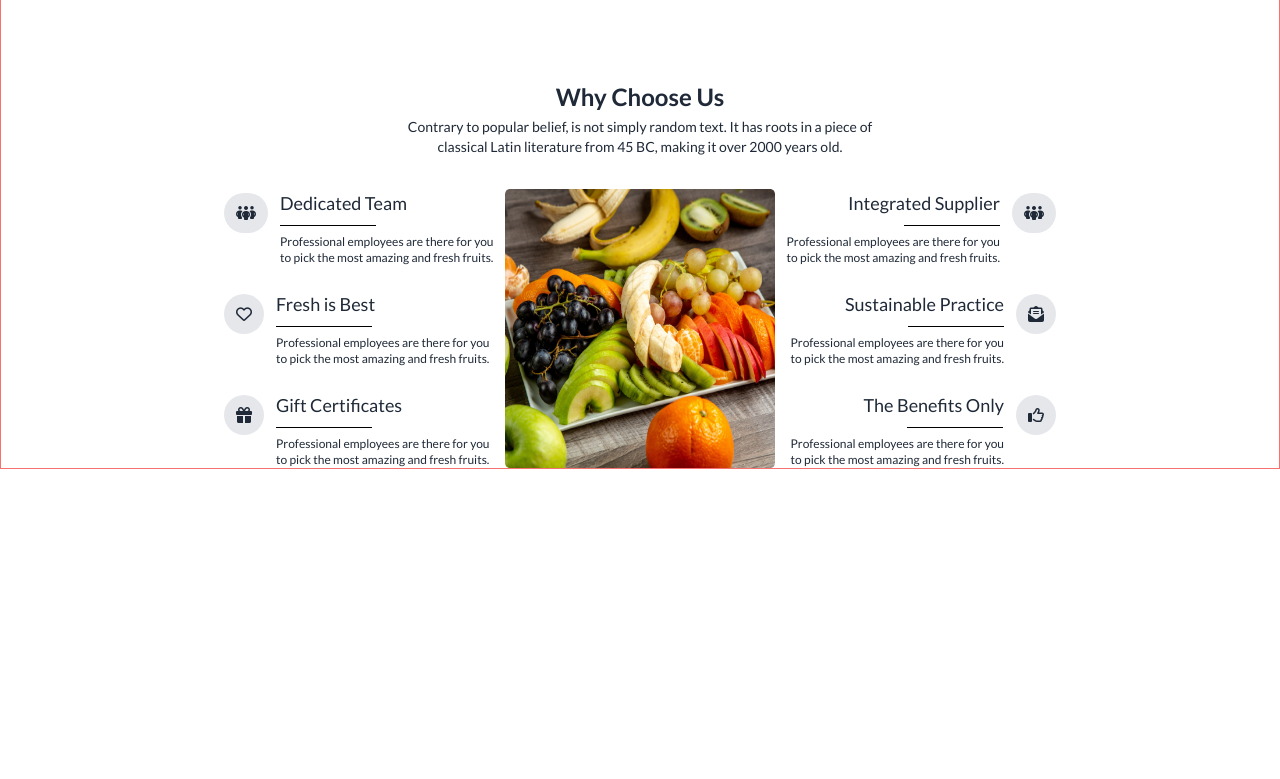
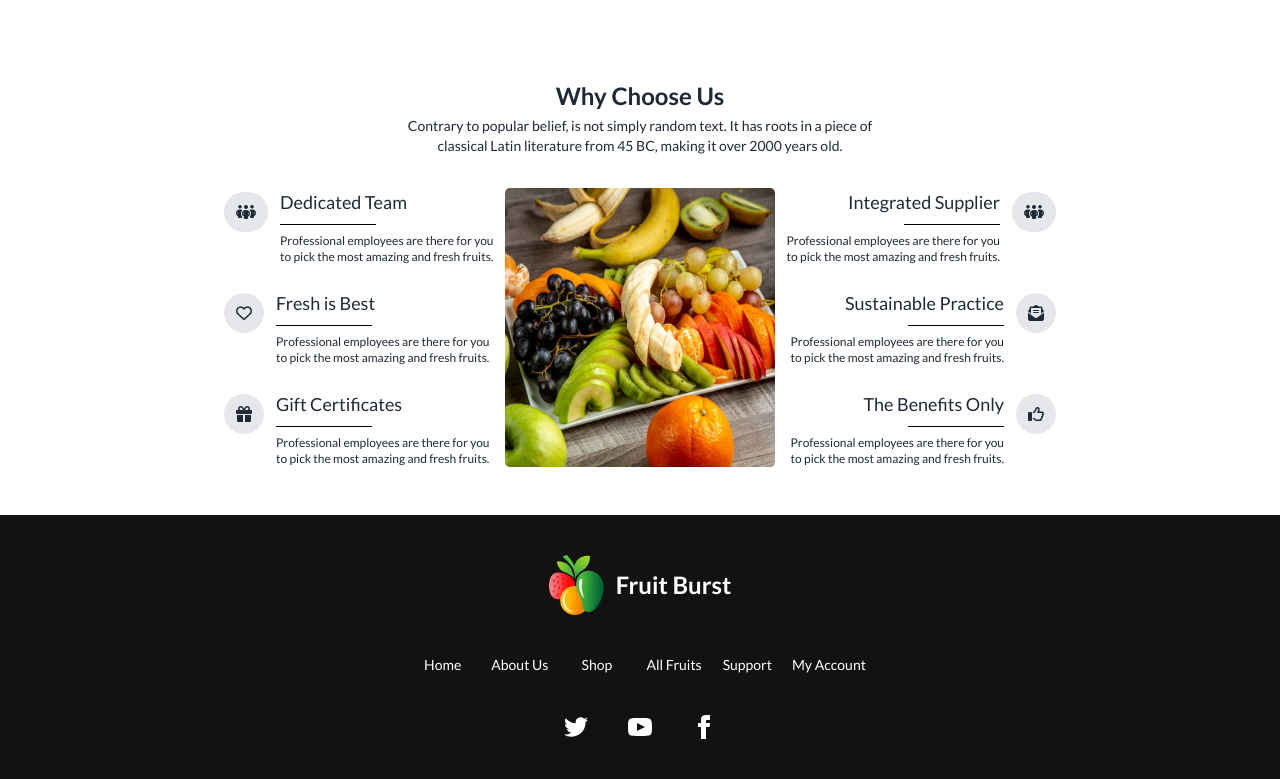
Before and after one commit to Jayed/assignment-3-JayedHossain, a plain HTML site: page index.html in a window 1280 px wide. Shown: the part 1600-2379 px from the top of the page. Before the commit the page ends 2069 px from the top, so only its background shows below. Drawn offline with nearby package versions, Linux system fonts and the light colour scheme.

Commit message:
final commit

```diff
--- a/index.html
+++ b/index.html
@@ -105,7 +105,7 @@
             <div id="slide2" class="carousel-item relative w-full">
               <div
                 class="hero w-full rounded-lg overflow-hidden"
-                style="background-image: url('./images/banner1.png')"
+                style="background-image: url('./images/banner2.png')"
               >
                 <div class="hero-overlay bg-opacity-50"></div>
                 <div
@@ -136,7 +136,7 @@
             <div id="slide3" class="carousel-item relative w-full">
               <div
                 class="hero w-full rounded-lg overflow-hidden"
-                style="background-image: url('./images/banner1.png')"
+                style="background-image: url('./images/banner3.png')"
               >
                 <div class="hero-overlay bg-opacity-50"></div>
                 <div
@@ -167,7 +167,7 @@
             <div id="slide4" class="carousel-item relative w-full">
               <div
                 class="hero w-full rounded-lg overflow-hidden"
-                style="background-image: url('./images/banner1.png')"
+                style="background-image: url('./images/banner4.png')"
               >
                 <div class="hero-overlay bg-opacity-50"></div>
                 <div
@@ -226,7 +226,7 @@
       </header>
     </div>
     <!-- Main section  -->
-    <main class="border border-red-400">
+    <main class="">
       <!-- deal-section  -->
       <div class="max-w-screen-lg mx-auto px-8 md:px-16 lg:px-24 py-5 mt-20">
         <div
@@ -519,7 +519,7 @@
                       <div class="card w-full bg-white">
                         <figure class="m-0 p-0">
                           <img
-                            src="./images/fruit6.png"
+                            src="./images/fruit7.png"
                             alt="Shoes"
                             class="rounded-xl"
                           />
@@ -859,7 +859,7 @@
                       <div class="card w-full bg-white">
                         <figure class="m-0 p-0">
                           <img
-                            src="./images/fruit6.png"
+                            src="./images/fruit9.png"
                             alt="Shoes"
                             class="rounded-xl"
                           />
@@ -1133,7 +1133,7 @@
       </div>
       <!-- meet section ends -->
       <!-- choose-us section  -->
-      <div class="max-w-screen-lg mx-auto px-8 md:px-16 lg:px-24 py-0">
+      <div class="max-w-screen-lg mx-auto px-8 md:px-16 lg:px-24 pb-12">
         <div class="mx-auto text-center max-w-lg">
           <h1 class="text-2xl font-bold mt-16">Why Choose Us</h1>
           <p class="text-sm font-light mt-1 mb-8">
@@ -1248,7 +1248,9 @@
                 </div>
               </div>
               <!-- card-3  -->
-              <div class="flex flex-row-reverse text-right">
+              <div
+                class="flex flex-col lg:flex-row-reverse lg:text-right text-center"
+              >
                 <div class="">
                   <i
                     class="fa-regular fa-thumbs-up bg-gray-200 p-3 mt-1 ml-3 rounded-full"
@@ -1256,7 +1258,7 @@
                 </div>
                 <div class="">
                   <h1 class="text-lg font-bond">The Benefits Only</h1>
-                  <div class="md:ml-24 lg:ml-32">
+                  <div class="flex justify-center lg:justify-end">
                     <p class="w-24 h-[1px] bg-black my-2"></p>
                   </div>
                   <p class="text-xs">
@@ -1271,6 +1273,79 @@
       </div>
       <!-- choose-us section end -->
     </main>
+
+    <!-- Footer section  -->
+    <footer class="bg-secondary-color">
+      <div class="footer footer-center p-10 text-base-content rounded">
+        <div class="gap-3 flex items-center text-white">
+          <img src="./images/logo.png" alt="" />
+          <span class="text-2xl font-bold">Fruit Burst</span>
+        </div>
+        <div
+          class="grid lg:grid-flow-col grid-cols-4 gap-5 font-lg font-medium text-white justify-center items-center"
+        >
+          <a class="link link-hover">Home</a>
+          <a class="link link-hover">About Us</a>
+          <a class="link link-hover">Shop</a>
+          <a class="link link-hover">All Fruits</a>
+          <!-- Second row container -->
+          <div class="flex justify-center col-span-4 lg:col-span-2 gap-5">
+            <a class="link link-hover">Support</a>
+            <a class="link link-hover">My Account</a>
+          </div>
+        </div>
+
+        <!-- <div class="grid lg:grid-flow-col grid-cols-4 gap-5 font-lg font-medium text-white justify-center items-center">
+          <a class="link link-hover">Home</a>
+          <a class="link link-hover">About Us</a>
+          <a class="link link-hover">Shop</a>
+          <a class="link link-hover">All Fruits</a>
+          <a class="link link-hover">Support</a>
+          <a class="link link-hover">My Account</a>
+        </div> -->
+        <div>
+          <div class="grid grid-flow-col gap-10 text-white">
+            <a
+              ><svg
+                xmlns="http://www.w3.org/2000/svg"
+                width="24"
+                height="24"
+                viewBox="0 0 24 24"
+                class="fill-current"
+              >
+                <path
+                  d="M24 4.557c-.883.392-1.832.656-2.828.775 1.017-.609 1.798-1.574 2.165-2.724-.951.564-2.005.974-3.127 1.195-.897-.957-2.178-1.555-3.594-1.555-3.179 0-5.515 2.966-4.797 6.045-4.091-.205-7.719-2.165-10.148-5.144-1.29 2.213-.669 5.108 1.523 6.574-.806-.026-1.566-.247-2.229-.616-.054 2.281 1.581 4.415 3.949 4.89-.693.188-1.452.232-2.224.084.626 1.956 2.444 3.379 4.6 3.419-2.07 1.623-4.678 2.348-7.29 2.04 2.179 1.397 4.768 2.212 7.548 2.212 9.142 0 14.307-7.721 13.995-14.646.962-.695 1.797-1.562 2.457-2.549z"
+                ></path></svg
+            ></a>
+            <a
+              ><svg
+                xmlns="http://www.w3.org/2000/svg"
+                width="24"
+                height="24"
+                viewBox="0 0 24 24"
+                class="fill-current"
+              >
+                <path
+                  d="M19.615 3.184c-3.604-.246-11.631-.245-15.23 0-3.897.266-4.356 2.62-4.385 8.816.029 6.185.484 8.549 4.385 8.816 3.6.245 11.626.246 15.23 0 3.897-.266 4.356-2.62 4.385-8.816-.029-6.185-.484-8.549-4.385-8.816zm-10.615 12.816v-8l8 3.993-8 4.007z"
+                ></path></svg
+            ></a>
+            <a
+              ><svg
+                xmlns="http://www.w3.org/2000/svg"
+                width="24"
+                height="24"
+                viewBox="0 0 24 24"
+                class="fill-current"
+              >
+                <path
+                  d="M9 8h-3v4h3v12h5v-12h3.642l.358-4h-4v-1.667c0-.955.192-1.333 1.115-1.333h2.885v-5h-3.808c-3.596 0-5.192 1.583-5.192 4.615v3.385z"
+                ></path></svg
+            ></a>
+          </div>
+        </div>
+      </div>
+    </footer>
+
     <!-- js link  -->
     <script src="script.js"></script>
   </body>
```
